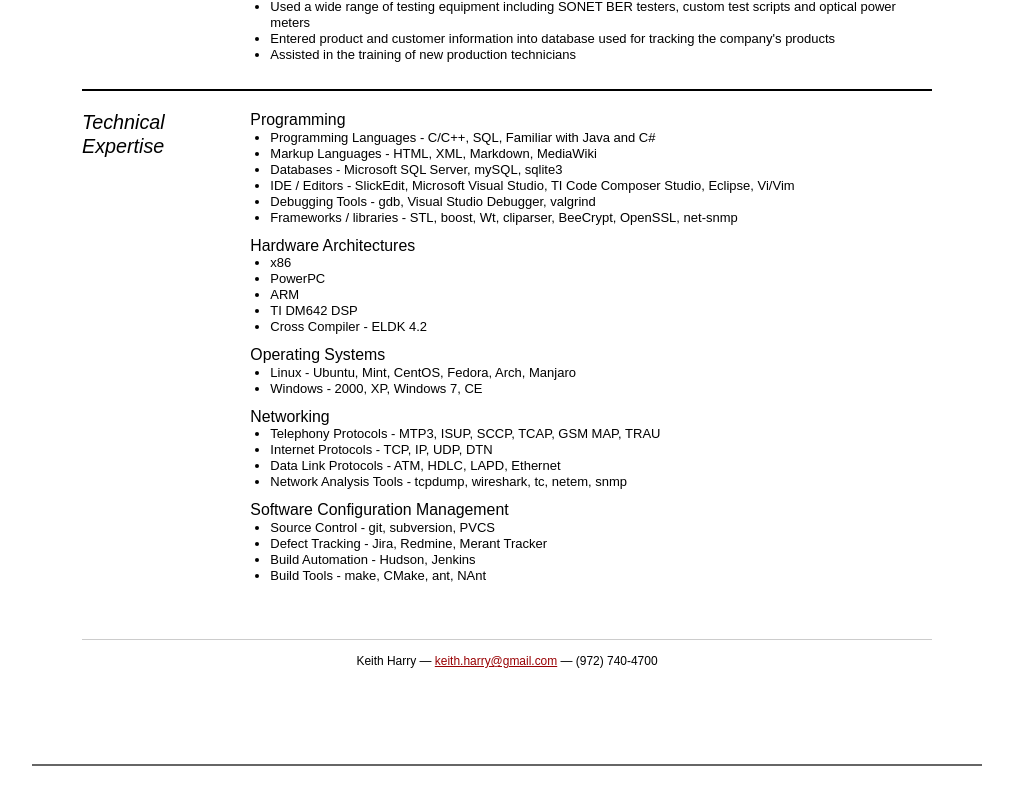
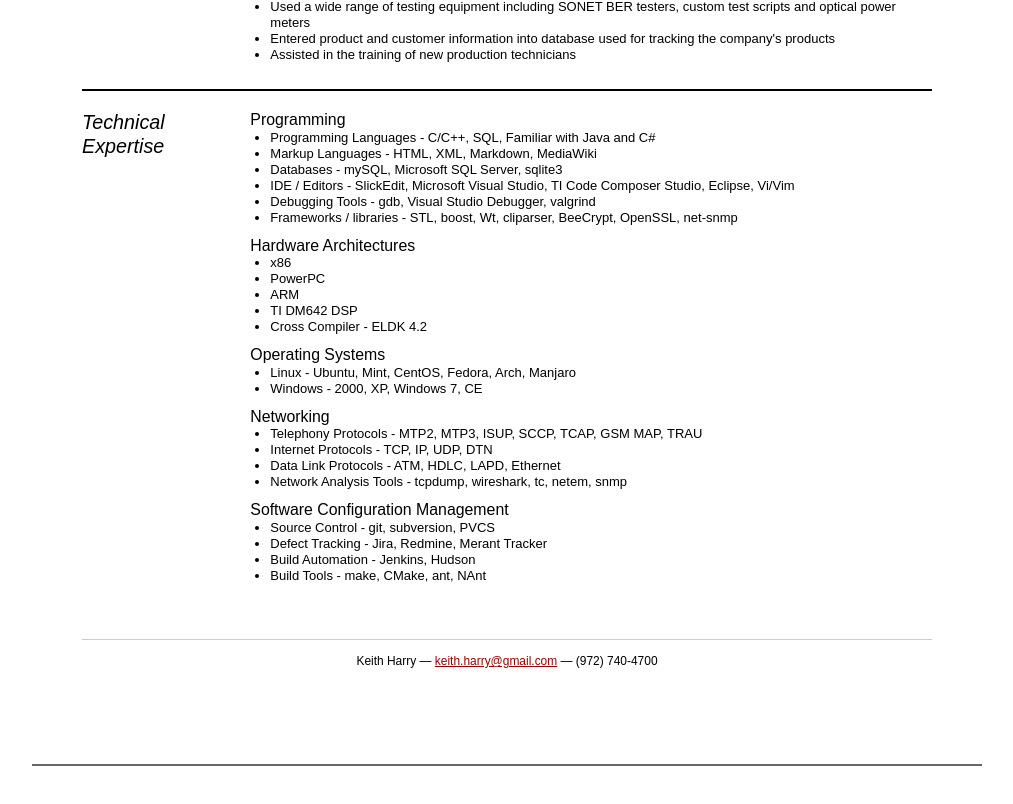
Before and after one commit to kharry5/resume, a plain HTML site: page src/keith-harry-resume.html in a window 1280 px wide. Shown: the part 2614-3418 px from the top of the page, without its empty margins (133-1146 px from the left). Drawn offline with Linux system fonts and the light colour scheme.

Commit message:
Changed around the order of a few skills in the tech expertise section

```diff
--- a/src/keith-harry-resume.html
+++ b/src/keith-harry-resume.html
@@ -208,7 +208,7 @@
                         <ul>
                            <li>Programming Languages - C/C++, SQL, Familiar with Java and C#</li>
                            <li>Markup Languages - HTML, XML, Markdown, MediaWiki</li>
-                           <li>Databases - Microsoft SQL Server, mySQL, sqlite3</li>
+                           <li>Databases - mySQL, Microsoft SQL Server, sqlite3</li>
                            <li>IDE / Editors - SlickEdit, Microsoft Visual Studio, TI Code Composer Studio, Eclipse, Vi/Vim</li>
                            <li>Debugging Tools - gdb, Visual Studio Debugger, valgrind</li>
                            <li>Frameworks / libraries - STL, boost, Wt, cliparser, BeeCrypt, OpenSSL, net-snmp</li>
@@ -234,7 +234,7 @@
                      <div class="talent">
                         <h3>Networking</h3>
                         <ul>
-                           <li>Telephony Protocols - MTP3, ISUP, SCCP, TCAP, GSM MAP, TRAU</li>
+                           <li>Telephony Protocols - MTP2, MTP3, ISUP, SCCP, TCAP, GSM MAP, TRAU</li>
                            <li>Internet Protocols - TCP, IP, UDP, DTN</li>
                            <li>Data Link Protocols - ATM, HDLC, LAPD, Ethernet</li>
                            <li>Network Analysis Tools - tcpdump, wireshark, tc, netem, snmp</li>
@@ -245,7 +245,7 @@
                         <ul>
                            <li>Source Control - git, subversion, PVCS</li>
                            <li>Defect Tracking - Jira, Redmine, Merant Tracker</li>
-                           <li>Build Automation - Hudson, Jenkins</li>
+                           <li>Build Automation - Jenkins, Hudson</li>
                            <li>Build Tools - make, CMake, ant, NAnt</li>
                         </ul>
                      </div>
```
